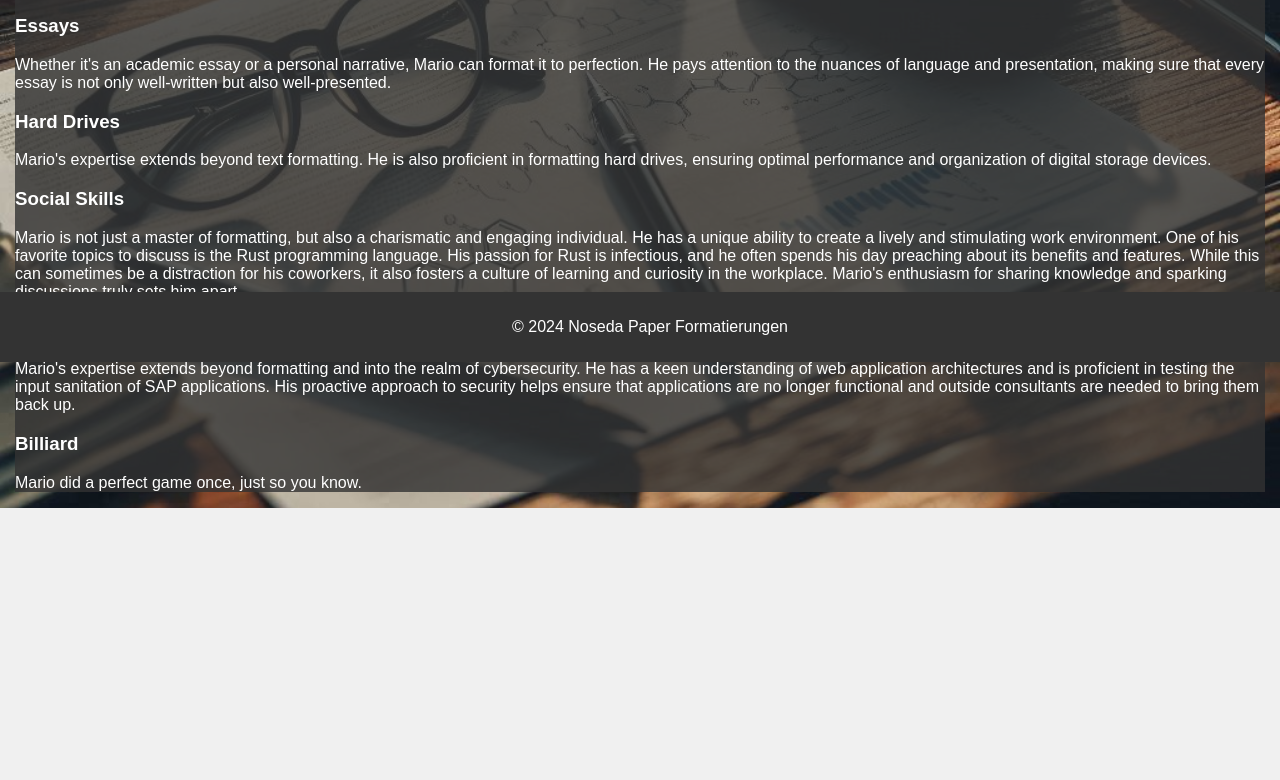
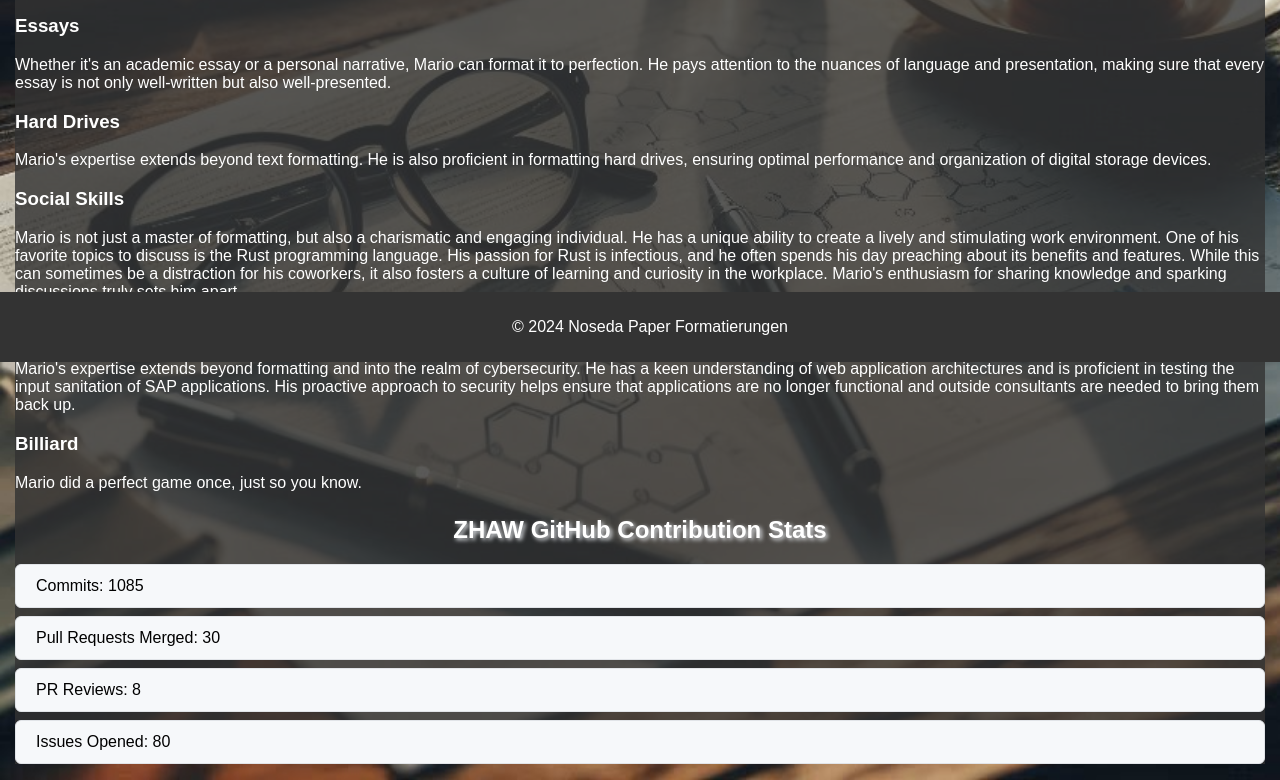
Before and after one commit to leeky-mem/noseda-paper-formatierungen, a plain HTML site: page about.html in a window 1280 px wide. Shown: the part 438-1218 px from the top of the page. Before the commit the page ends 946 px from the top, so only its background shows below. Drawn offline with Linux system fonts and the light colour scheme.

Commit message:
add mario github stats to about page

```diff
--- a/about.html
+++ b/about.html
@@ -51,6 +51,30 @@
             bottom: 0;
             width: 100%;
         }
+        .github-stats {
+            list-style-type: none;
+            padding: 0;
+        }
+        .github-stats li {
+            background-color: #f6f8fa;
+            color:#000;
+            border: 1px solid #e1e4e8;
+            border-radius: 6px;
+            margin-bottom: 10px;
+            padding: 12px 20px;
+            font-size: 16px;
+        }
+        .github-stats li:not(:last-child) {
+            margin-bottom: 0.5rem;
+        }
+        .github-stats-title {
+            text-align: center;
+            font-size: 24px;
+            color: #fff;
+            margin-bottom: 20px;
+            font-weight: bold;
+            text-shadow: 2px 2px 4px #e1e4e8;
+        }
     </style>
 </head>
 <body>
@@ -88,6 +112,14 @@
 
         <h3>Billiard</h3>
         <p>Mario did a perfect game once, just so you know.</p>
+
+    <h3 class="github-stats-title">ZHAW GitHub Contribution Stats</h3>
+    <ul class="github-stats">
+        <li>Commits: 1085</li>
+        <li>Pull Requests Merged: 30</li>
+        <li>PR Reviews: 8</li>
+        <li>Issues Opened: 80</li>
+    </ul>
     </div>
 
     <div class="footer">
```
